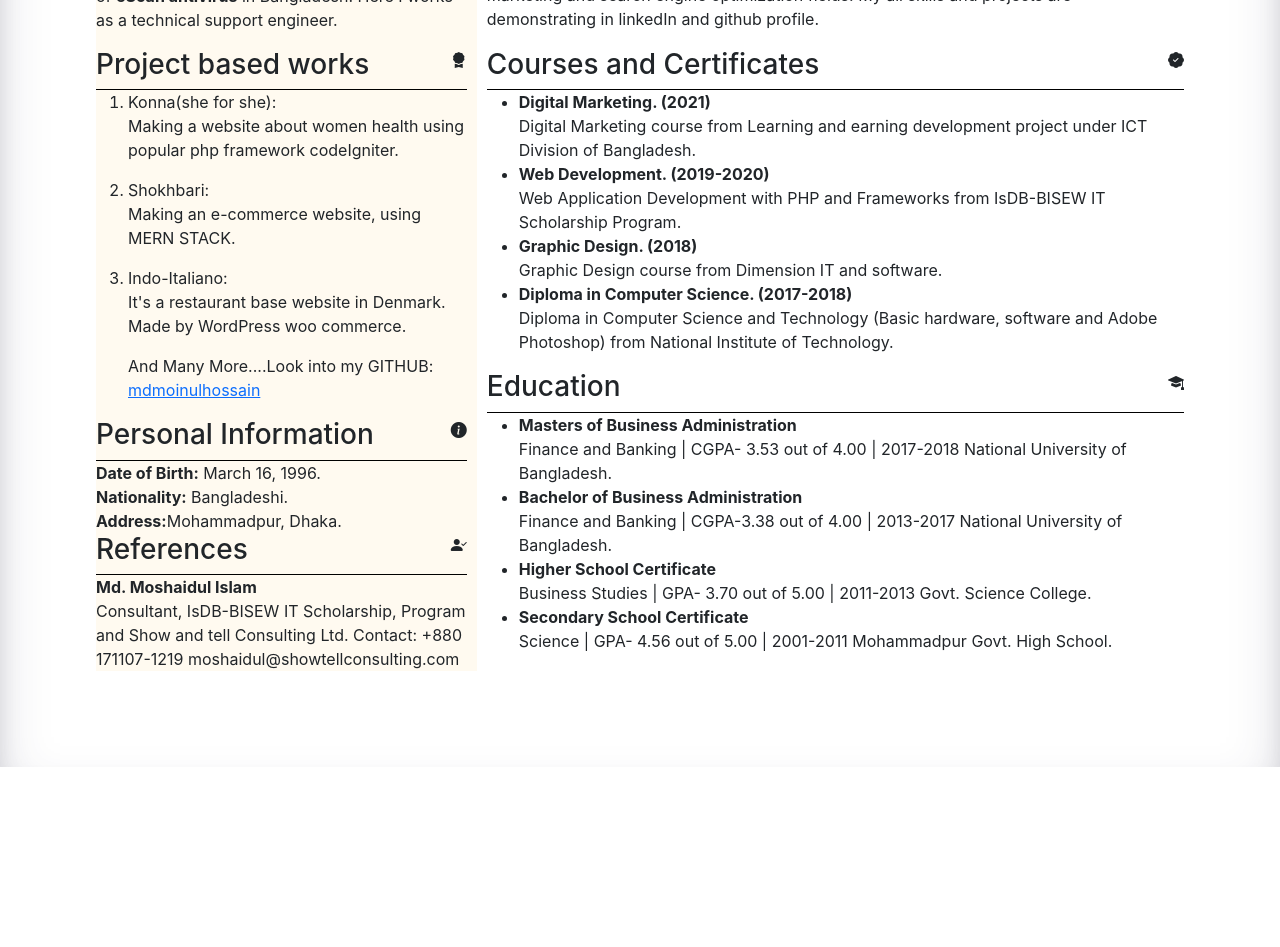
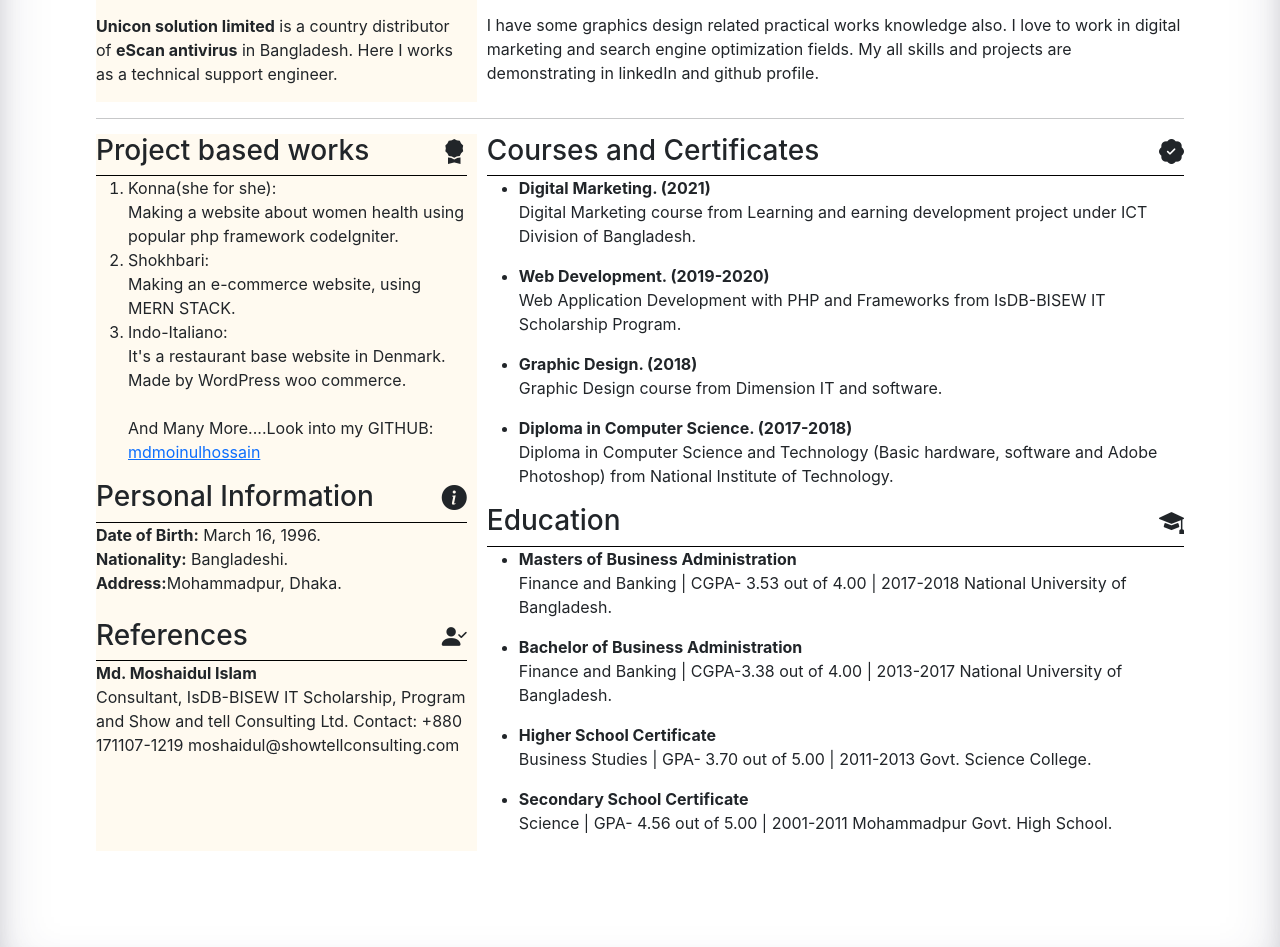
Before and after one commit to mdmoinulhossain/CV, a React (Create React App) app: page / in a window 1280 px wide. Shown: the part 800-1747 px from the top of the page. Before the commit the page ends 1567 px from the top, so only its background shows below. Built offline with nearby package versions, Linux system fonts and the light colour scheme.

Commit message:
design complete

```diff
--- a/src/App.css
+++ b/src/App.css
@@ -39,3 +39,11 @@
   justify-content: space-between;
   border-bottom: 1px solid #000;
 }
+.page_break {
+  width: 100%;
+  height: 2vh;
+  background-color: #fff;
+}
+i {
+  font-size: 25px;
+}
--- a/src/App.js
+++ b/src/App.js
@@ -116,6 +116,9 @@ function App() {
           </aside>
         </div>
       </section>
+      <div className="page_break">
+        <hr />
+      </div>
       <section className="section-secound_page">
         <div className="info">
           <aside className="info-left">
@@ -126,22 +129,26 @@ function App() {
             <ol>
               <li>
                 Konna(she for she):
-                <p>
+                <br />
+                <span>
                   Making a website about women health using popular php
                   framework codeIgniter.
-                </p>
+                </span>
               </li>
               <li>
                 Shokhbari:
-                <p>Making an e-commerce website, using MERN STACK.</p>
+                <br />
+                <span>Making an e-commerce website, using MERN STACK.</span>
               </li>
               <li>
                 Indo-Italiano:
-                <p>
+                <br />
+                <span>
                   It's a restaurant base website in Denmark. Made by WordPress
                   woo commerce.
-                </p>
+                </span>
               </li>
+              <br />
               <span>
                 And Many More....Look into my GITHUB:
                 <a href="https://github.com/mdmoinulhossain">
@@ -161,6 +168,8 @@ function App() {
               <b> Address:</b>
               Mohammadpur, Dhaka.
             </span>
+            <br />
+            <br />
             <span className="info_headline">
               <h3>References</h3>
               <i class="bi bi-person-check-fill"></i>
@@ -180,28 +189,36 @@ function App() {
             </span>
             <ul>
               <li>
+                <p>
                   <b>Digital Marketing. (2021)</b>
                   <br />
                   Digital Marketing course from Learning and earning development
                   project under ICT Division of Bangladesh.
+                </p>
               </li>
               <li>
+                <p>
                   <b>Web Development. (2019-2020)</b>
                   <br />
                   Web Application Development with PHP and Frameworks from
                   IsDB-BISEW IT Scholarship Program.
+                </p>
               </li>
               <li>
+                <p>
                   <b>Graphic Design. (2018)</b>
                   <br />
                   Graphic Design course from Dimension IT and software.
+                </p>
               </li>
               <li>
+                <p>
                   <b>Diploma in Computer Science. (2017-2018)</b>
                   <br />
                   Diploma in Computer Science and Technology (Basic hardware,
                   software and Adobe Photoshop) from National Institute of
                   Technology.
+                </p>
               </li>
             </ul>
             <span className="info_headline">
@@ -210,28 +227,36 @@ function App() {
             </span>
             <ul>
               <li>
+                <p>
                   <b>Masters of Business Administration</b>
                   <br />
                   Finance and Banking | CGPA- 3.53 out of 4.00 | 2017-2018
                   National University of Bangladesh.
+                </p>
               </li>
               <li>
+                <p>
                   <b>Bachelor of Business Administration</b>
                   <br />
-                Finance and Banking | CGPA-3.38 out of 4.00 | 2013-2017 National
-                University of Bangladesh.
+                  Finance and Banking | CGPA-3.38 out of 4.00 | 2013-2017
+                  National University of Bangladesh.
+                </p>
               </li>
               <li>
+                <p>
                   <b>Higher School Certificate </b>
                   <br />
                   Business Studies | GPA- 3.70 out of 5.00 | 2011-2013 Govt.
                   Science College.
+                </p>
               </li>
               <li>
+                <p>
                   <b>Secondary School Certificate</b>
                   <br />
                   Science | GPA- 4.56 out of 5.00 | 2001-2011 Mohammadpur Govt.
                   High School.
+                </p>
               </li>
             </ul>
           </aside>
```
Lines whose indentation alone changed are shown as unchanged.
